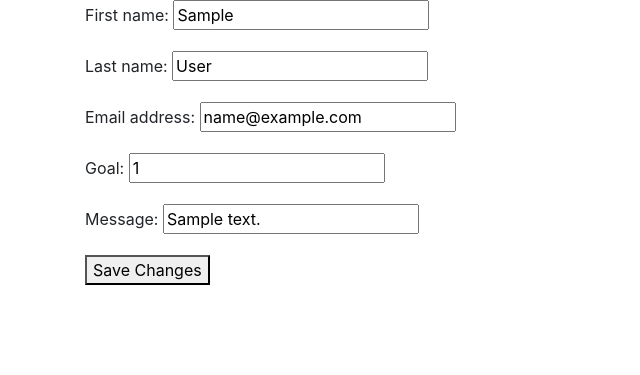
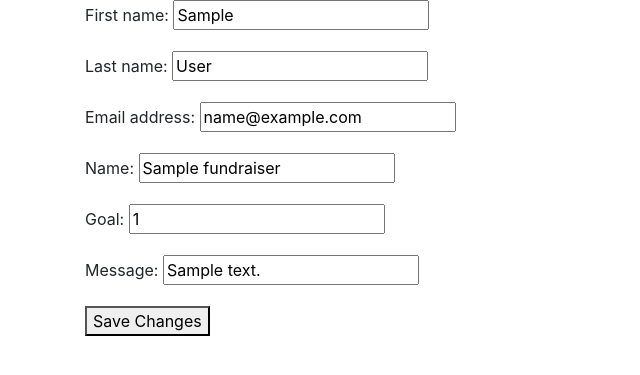
Before and after one commit to dominikszopa/fundraising-website, a Django app: page /team_fundraising/update_fundraiser/ in a window 1280 px wide. Shown: the top 375 px of the page, without its empty margins (0-640 px from the left). Run offline with Django 3.2, Linux system fonts and the light colour scheme; a user stored in the database is signed in; tables that the repository leaves empty hold one stand-in row (values such as "Sample post"); some libraries are stand-ins or nearby versions.

Commit message:
Added custom fields to user registration

```diff
--- a/team_fundraising/forms.py
+++ b/team_fundraising/forms.py
@@ -46,13 +46,14 @@ class UserForm(forms.ModelForm):
         model = User
         fields = ('first_name', 'last_name', 'email')
 
-class FundraiserForm(forms.ModelForm):
-    class Meta:
-        model = Fundraiser
-        fields = ('goal', 'message')
 
 class SignUpForm(UserCreationForm):
 
     class Meta:
         model = User
-        fields = ('username', 'password1', 'password2')
+        fields = ('email', 'username', 'password1', 'password2')
+
+class FundraiserForm(forms.ModelForm):
+    class Meta:
+        model = Fundraiser
+        fields = ('name', 'goal', 'message')
--- a/team_fundraising/templates/base.html
+++ b/team_fundraising/templates/base.html
@@ -7,6 +7,9 @@
 
         <!-- Bootstrap CSS -->
         <link rel="stylesheet" href="https://stackpath.bootstrapcdn.com/bootstrap/4.1.3/css/bootstrap.min.css" integrity="sha384-MCw98/SFnGE8fJT3GXwEOngsV7Zt27NXFoaoApmYm81iuXoPkFOJwJ8ERdknLPMO" crossorigin="anonymous">
+
+        {% block head %}
+        {% endblock head %}
     </head>
     <body>
         <div class="container">
--- a/team_fundraising/views.py
+++ b/team_fundraising/views.py
@@ -132,11 +132,18 @@ def new_donation(request, fundraiser_id):
 
 def signup(request):
     if request.method == "POST":
-        form = SignUpForm(request.POST)
+        user_form = SignUpForm(request.POST, instance=request.user)
+        fundraiser_form = FundraiserForm(request.POST, instance=request.user.fundraiser)
+        if user_form.is_valid() and fundraiser_form.is_valid():
+            user_form.save()
+            fundraiser_form.save()
+            return redirect('fundraiser')
     else:
-        form = SignUpForm()
+        user_form = SignUpForm()
+        fundraiser_form = FundraiserForm()
     return render(request, 'registration/signup.html', {
-        'form': form,
+        'user_form': user_form,
+        'fundraiser_form': fundraiser_form,
     })
 
 @login_required
```
Also changed, not shown: team_fundraising/templates/registration/signup.html (+13 -1 lines), 1 other file.
